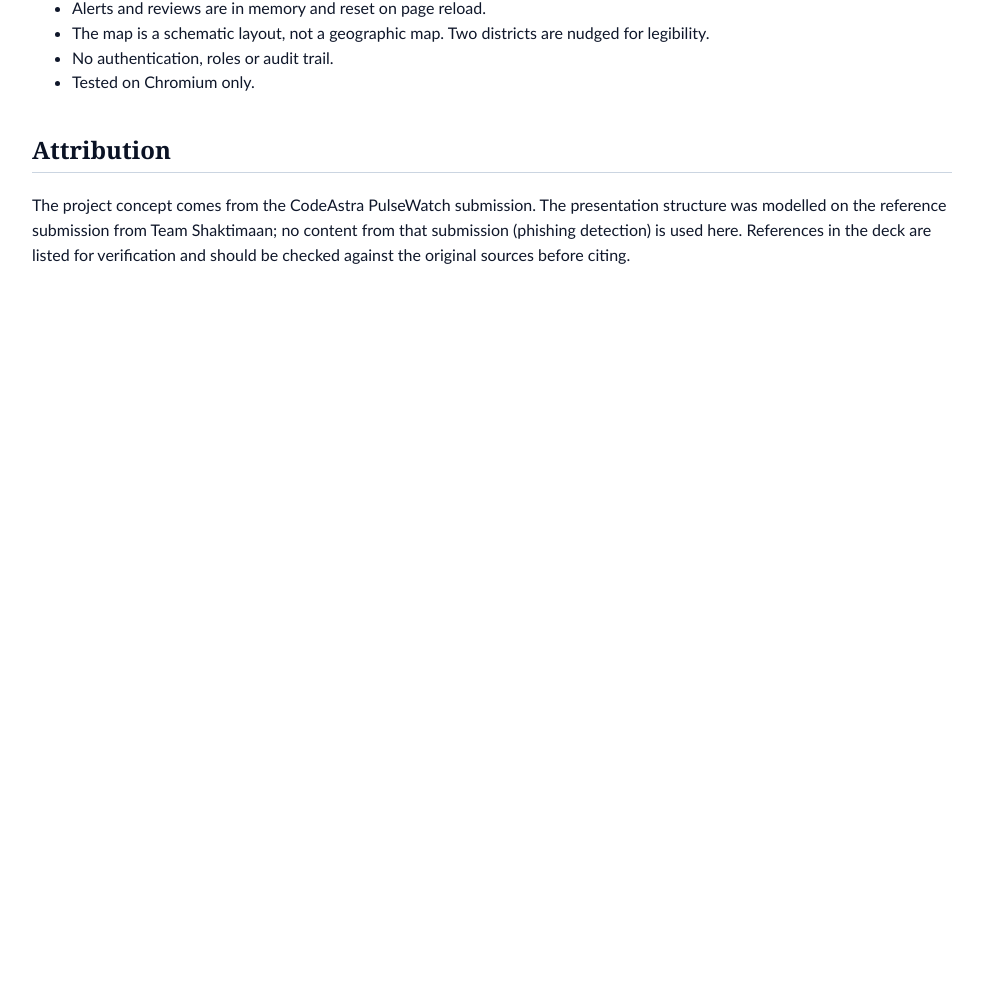
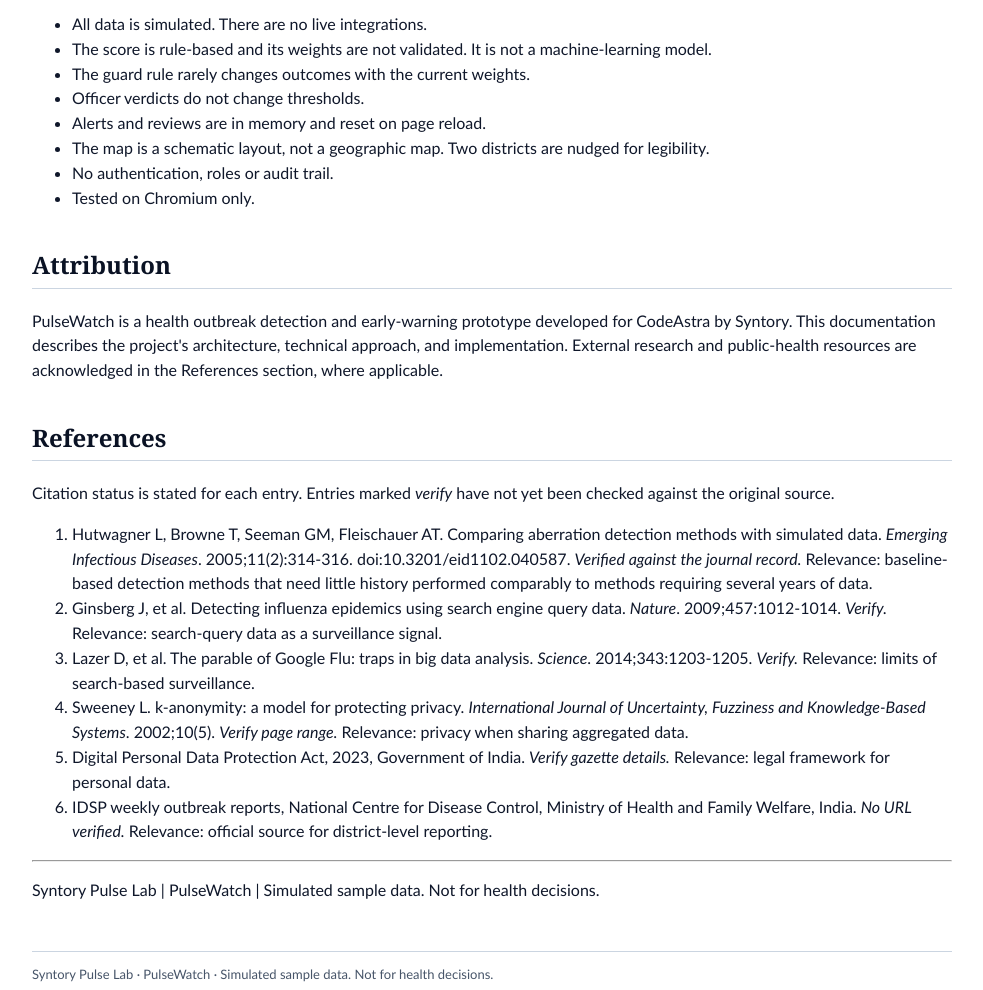
Before and after one commit to rudrakshapatil24/pulsewatch-documentation, a plain HTML site: page index.html in a window 1280 px wide. Shown: the part 7726-8716 px from the top of the page, without its empty margins (148-1131 px from the left). Before the commit the page ends 8034 px from the top, so only its background shows below. Drawn offline with Linux system fonts and the light colour scheme.

Commit message:
Add files via upload

```diff
--- a/index.html
+++ b/index.html
@@ -1,4 +1,12 @@
-<!doctype html><html lang='en'><head><meta charset='utf-8'><title>PulseWatch Documentation</title><style>
+<!doctype html>
+<html lang="en">
+<head>
+<meta charset="utf-8">
+<meta name="viewport" content="width=device-width, initial-scale=1">
+<meta name="description" content="Technical documentation for PulseWatch, a health outbreak detection and early-warning prototype by Syntory Pulse Lab.">
+<meta name="author" content="Syntory Pulse Lab">
+<title>PulseWatch | Syntory Pulse Lab</title>
+<style>
 body{font-family:Calibri,Arial,sans-serif;max-width:920px;margin:40px auto;padding:0 20px;color:#0f172a;line-height:1.55}
 h1{font-family:Georgia,serif;color:#0a1224;border-bottom:3px solid #2dd4bf;padding-bottom:8px}
 h2{font-family:Georgia,serif;color:#0a1224;margin-top:36px;border-bottom:1px solid #cbd5e1;padding-bottom:4px}
@@ -9,9 +17,16 @@
 pre{background:#0a1224;color:#e2e8f0;padding:14px;border-radius:6px;overflow-x:auto;font-size:13px}
 code{font-family:Consolas,monospace;font-size:13px}
 blockquote{border-left:4px solid #fbbf24;background:#fef9c3;margin:12px 0;padding:8px 14px}
-</style></head><body><h1>PulseWatch: Early Health Outbreak Detection &amp; Alerts</h1>
-<p><strong>CodeAstra 2.0 | Domain: Web &amp; Product Development | Problem statement: Health Outbreak Detection &amp; Alert System</strong>
-Team ID: [Team ID] | Team name: [Team name] | Leader: [Leader name]</p>
+.brand{font-size:13px;color:#0f766e;letter-spacing:.04em;text-transform:uppercase;margin-bottom:-8px}
+footer{margin-top:48px;padding-top:12px;border-top:1px solid #cbd5e1;font-size:13px;color:#475569}
+</style>
+</head>
+<body>
+<p class="brand">Syntory Pulse Lab</p>
+<h1>PulseWatch: Early Health Outbreak Detection &amp; Alerts</h1>
+<p><strong>CodeAstra 2.0 | Syntory Pulse Lab | Domain: Web &amp; Product Development | Problem statement: Health Outbreak Detection &amp; Alert System</strong></p>
+<p>Team: Syntory | Leader: Soham Mayekar</p>
+<p><strong>Live demo:</strong> <a href="https://syntorypulsewatch.netlify.app/">https://syntorypulsewatch.netlify.app/</a></p>
 <blockquote>
 <p><strong>All data in this prototype is SIMULATED sample data.</strong> It is a demonstration of the workflow and the explainable risk logic. It is not real public-health intelligence and must not be used for health decisions.</p>
 </blockquote>
@@ -413,4 +428,19 @@
 <li>Tested on Chromium only.</li>
 </ul>
 <h2>Attribution</h2>
-<p>The project concept comes from the CodeAstra PulseWatch submission. The presentation structure was modelled on the reference submission from Team Shaktimaan; no content from that submission (phishing detection) is used here. References in the deck are listed for verification and should be checked against the original sources before citing.</p></body></html>
+<p>PulseWatch is a health outbreak detection and early-warning prototype developed for CodeAstra by Syntory. This documentation describes the project's architecture, technical approach, and implementation. External research and public-health resources are acknowledged in the References section, where applicable.</p>
+<h2>References</h2>
+<p>Citation status is stated for each entry. Entries marked <em>verify</em> have not yet been checked against the original source.</p>
+<ol>
+<li>Hutwagner L, Browne T, Seeman GM, Fleischauer AT. Comparing aberration detection methods with simulated data. <em>Emerging Infectious Diseases</em>. 2005;11(2):314-316. doi:10.3201/eid1102.040587. <em>Verified against the journal record.</em> Relevance: baseline-based detection methods that need little history performed comparably to methods requiring several years of data.</li>
+<li>Ginsberg J, et al. Detecting influenza epidemics using search engine query data. <em>Nature</em>. 2009;457:1012-1014. <em>Verify.</em> Relevance: search-query data as a surveillance signal.</li>
+<li>Lazer D, et al. The parable of Google Flu: traps in big data analysis. <em>Science</em>. 2014;343:1203-1205. <em>Verify.</em> Relevance: limits of search-based surveillance.</li>
+<li>Sweeney L. k-anonymity: a model for protecting privacy. <em>International Journal of Uncertainty, Fuzziness and Knowledge-Based Systems</em>. 2002;10(5). <em>Verify page range.</em> Relevance: privacy when sharing aggregated data.</li>
+<li>Digital Personal Data Protection Act, 2023, Government of India. <em>Verify gazette details.</em> Relevance: legal framework for personal data.</li>
+<li>IDSP weekly outbreak reports, National Centre for Disease Control, Ministry of Health and Family Welfare, India. <em>No URL verified.</em> Relevance: official source for district-level reporting.</li>
+</ol>
+<hr />
+<p>Syntory Pulse Lab | PulseWatch | Simulated sample data. Not for health decisions.</p>
+<footer>Syntory Pulse Lab &middot; PulseWatch &middot; Simulated sample data. Not for health decisions.</footer>
+</body>
+</html>
```
